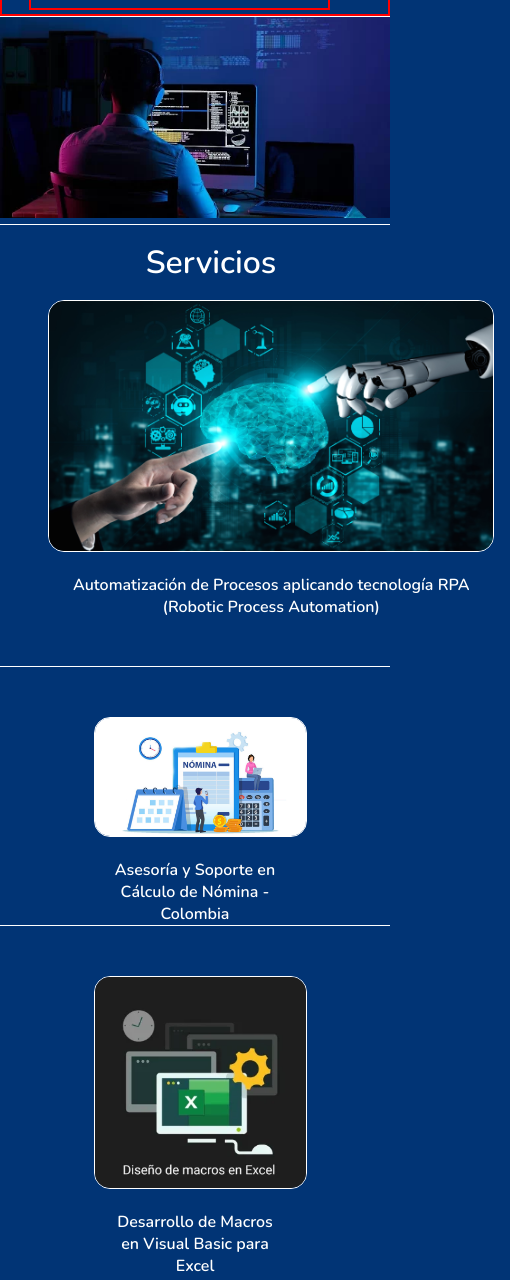
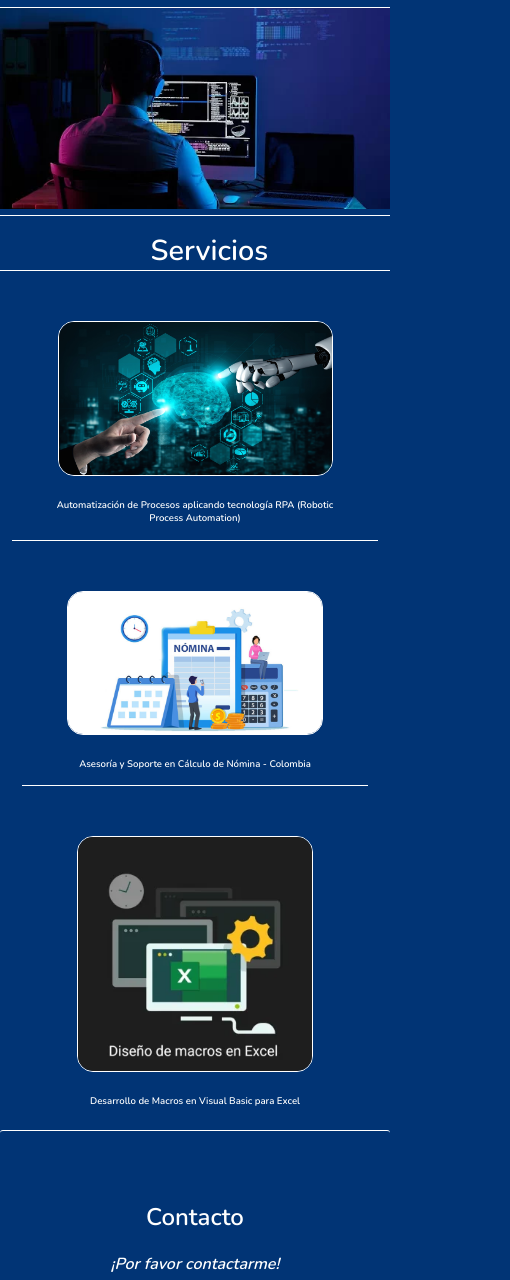
Before and after one commit to johergo2/miprimeraagina, a plain HTML site: page index.html in a window 390 px wide. Shown: the part 526-1806 px from the top of the page, 510 px wide, since content can reach past the window. Drawn offline with nearby package versions, Linux system fonts and the light colour scheme.

Commit message:
Sexto cambio mi primera página web

```diff
--- a/styles.css
+++ b/styles.css
@@ -410,17 +410,18 @@ footer div {
 
 @media (max-width: 767px) {
   body {
-    width: 100%;
+    width: 100vw;
     background-color: rgb(1, 52, 117);
   }
+
   .container{
     background-color: rgb(1, 52, 117);
-    width: 100%;
+    width: 100vw;
   }
 
   header {
-    background-color: rgb(179, 199, 221);
-    width: 100%;
+    /*background-color: rgb(179, 199, 221);*/
+    width: 100vw;
     height: 6%;
     justify-content: space-between;
     padding-top: 1%;
@@ -459,7 +460,7 @@ footer div {
   .navbar {
     height: 0vh;
     position: absolute;
-    top: 80px;
+    top: 100%;
     left: 0;
     width: 100%;
     background: #021e3d;
@@ -487,7 +488,7 @@ footer div {
    .navbar.active {
     height: auto;
     width: 100%;
-    border: solid 2px white;
+    border: solid 1px white;
    }
 
    /*header nav ul {
@@ -546,7 +547,7 @@ footer div {
     /*color: black;*/
     /*flex-direction: row-reverse;*/
     flex-wrap:wrap-reverse;
-    border: solid 2px red;
+    /*border: solid 2px red;*/
     padding-top: 15%;
     /*margin: 2em;*/
   }
@@ -555,7 +556,7 @@ footer div {
     width: auto;
     margin-top: 5px;
     background-color: rgb(1, 52, 117);
-    border: solid 2px red;
+    /*border: solid 2px red;*/
     color: white;
     font-size: 0.7em;
     align-content: center;
@@ -570,7 +571,7 @@ footer div {
     width: 20%;
     padding: 5%;
     align-content: center;
-    border: solid 1px red;
+    /*border: solid 1px red;*/
   }
 
   .acerca-imagen img {
@@ -596,34 +597,77 @@ footer div {
     text-align: center;
   }
 
+  #Bloque3 h2 {
+    /*background-color: black;*/
+    /*border: solid 5px black;*/
+    text-align: center;
+    font-size: 1.8em;
+  }
+
+  .servicio_1 {
+    /*border: solid 2px yellow;*/
+    margin: auto;
+    padding-left: 10%;
+    padding-right: 10%;
+    border-top: solid 1px white;
+  }
+
+  .servicio_1 .img3 {
+    border: solid 1px white;
+    width: 70vw;
+    height: 90%;
+    margin-top: 50px;
+  }
+
+  .descrip_1 {
+    font-size: 60%;
+    padding-left: 0%;
+    padding-right: 0%;
+    margin-bottom: 5%;
+  }
+
   .servicio_2 {
     /*border: solid 2px red;*/
     margin: auto;
-    padding-left: 20%;
-    padding-right: 20%;
+    padding-left: 10%;
+    padding-right: 10%;
     border-top: solid 1px white;
   }
 
   .servicio_2 .img3 {
     border: solid 1px white;
-    width: 90%;
+    width: 65vw;
     height: 90%;
     margin-top: 50px;
+  }
+
+  .descrip_2 {
+    font-size: 60%;
+    padding-left: 0%;
+    padding-right: 0%;
+    margin-bottom: 5%;
   }
 
   .servicio_3 {
     /*border: solid 2px red;*/
     margin: auto;
-    padding-left: 20%;
-    padding-right: 20%;
+    padding-left: 10%;
+    padding-right: 10%;
     border-top: solid 1px white;
   }
 
   .servicio_3 .img3 {
     border: solid 1px white;
-    width: 90%;
+    width: 60vw;
     height: 90%;
     margin-top: 50px;
+  }
+
+  .descrip_3 {
+    font-size: 60%;
+    padding-left: 0%;
+    padding-right: 0%;
+    margin-bottom: 5%;
   }
 
   .section-3 {
@@ -633,7 +677,7 @@ footer div {
     /*justify-content: flex-start;  */
     background-color: rgb(1, 52, 117);
     margin: 0px;
-    /*border: 0.2em solid yellow;*/
+    /*border: 0.2em solid red;*/
     width: 100%;
   }
 
```
Also changed, not shown: index.html (+0 -4 lines).
